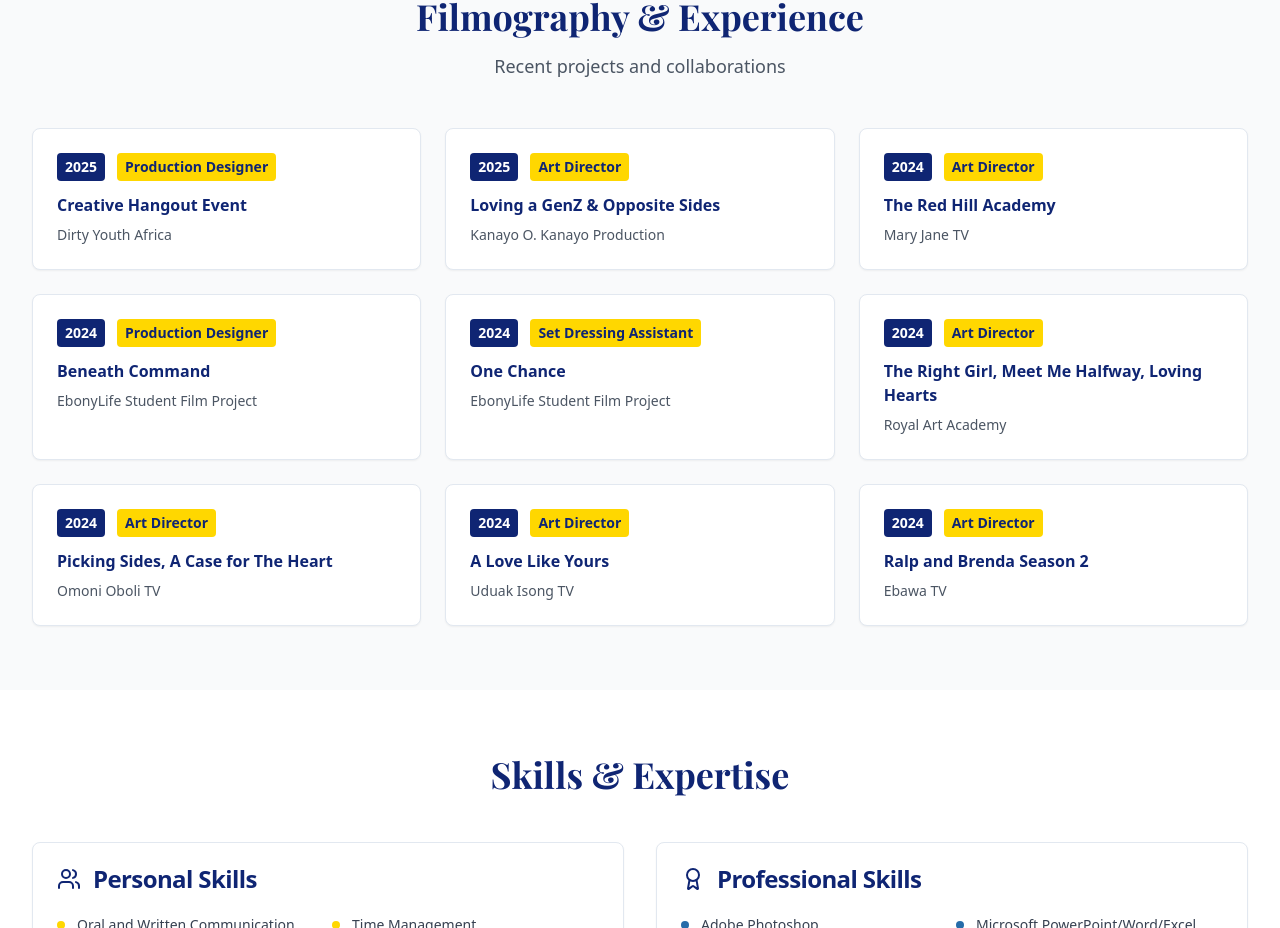
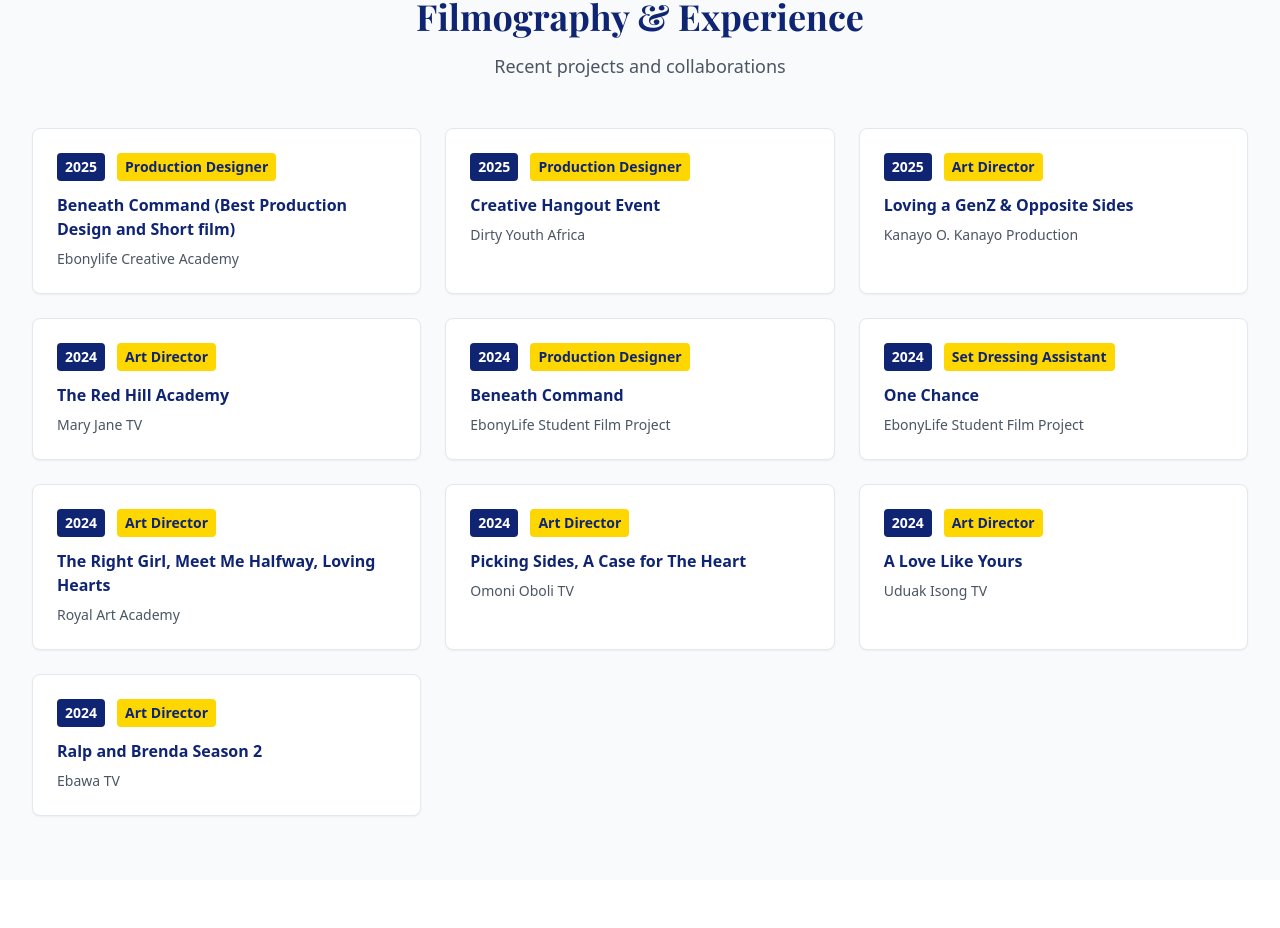
Before and after one commit to mrjamesweb/epo-visual-storyteller-web, a React (Vite) app: page /services in a window 1280 px wide. Shown: the part 1176-2104 px from the top of the page. Built offline with nearby package versions, Linux system fonts and the light colour scheme.

Commit message:
Add filmography to About page
Add filmography details to the About page, placing it at the top of the experience section.

```diff
--- a/src/pages/Services.tsx
+++ b/src/pages/Services.tsx
@@ -1,4 +1,3 @@
-
 import { Film, Camera, Palette, Users, Award, Clock } from "lucide-react";
 import { Card, CardContent, CardHeader, CardTitle } from "@/components/ui/card";
 import Navigation from "@/components/Navigation";
@@ -52,7 +51,14 @@ const Services = () => {
     }
   ];
 
+  // Updated filmography - insert requested item FIRST
   const filmography = [
+    {
+      year: "2025",
+      project: "Beneath Command (Best Production Design and Short film)",
+      role: "Production Designer",
+      company: "Ebonylife Creative Academy"
+    },
     {
       year: "2025",
       project: "Creative Hangout Event",
```
